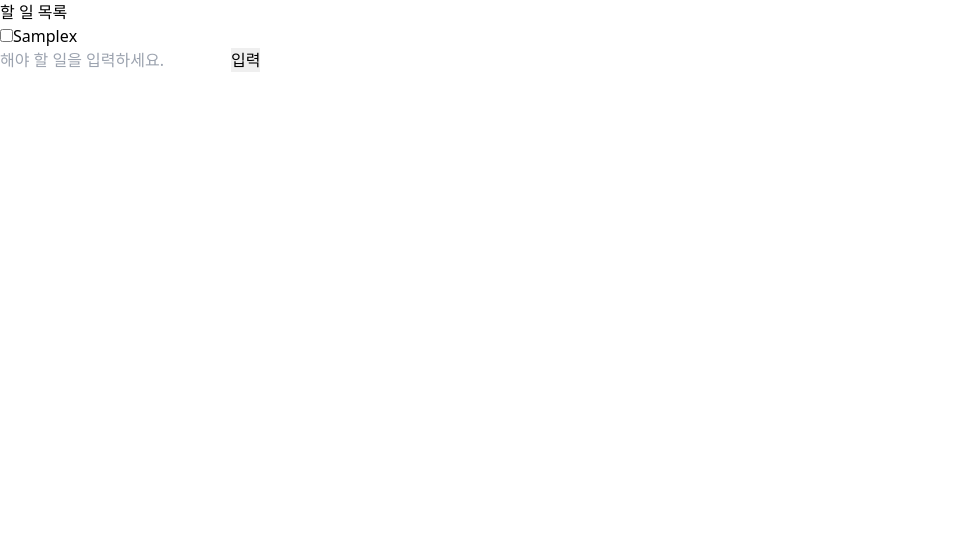
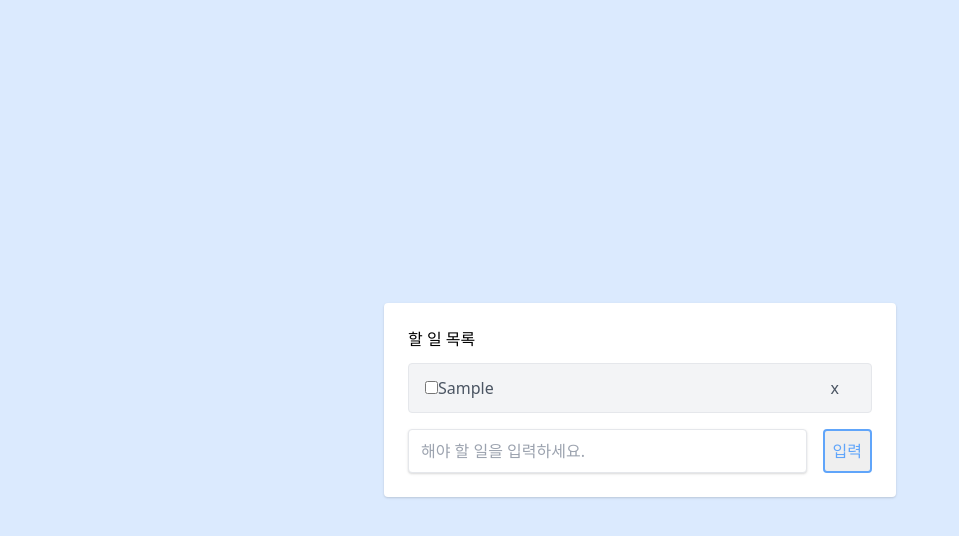
Before and after one commit to letthem/Todo-app, a React (Create React App) app: page / in a window 1280 px wide. Both pictures are taken after typing "Sample" into the empty fields and a click on the input "입력". Shown: the top 536 px of the page, without its empty margins (0-959 px from the left). Built offline with nearby package versions, Linux system fonts and the light colour scheme.

Commit message:
Design: tailwindcss로 스타일링

```diff
--- a/src/App.js
+++ b/src/App.js
@@ -24,9 +24,9 @@
   };
 
   return (
-    <div>
-      <div>
-        <div>
+    <div className="flex items-center justify-center w-screen h-screen bg-blue-100">
+      <div className="w-full p-6 m-4 bg-white rounded shadow lg:w-3/4 lg:max-w-lg">
+        <div className="flex justify-between mb-3">
           <h1>할 일 목록</h1>
         </div>
         <List todoData={todoData} setTodoData={setTodoData} />
--- a/src/components/Form.js
+++ b/src/components/Form.js
@@ -6,15 +6,20 @@
   };
 
   return (
-    <form style={{ display: "flex" }} onSubmit={handleSubmit}>
+    <form onSubmit={handleSubmit} className="flex pt-2">
       <input
         type="text"
         name="value"
+        className="w-full px-3 py-2 mr-4 text-gray-500 border rounded shadow"
         placeholder="해야 할 일을 입력하세요."
         value={value}
         onChange={handleChange}
       />
-      <input type="submit" value="입력" />
+      <input
+        className="p-2 text-blue-400 border-2 border-blue-400 rounded hover:text-white hover:bg-blue-200"
+        type="submit"
+        value="입력"
+      />
     </form>
   );
 }
--- a/src/components/List.js
+++ b/src/components/List.js
@@ -24,13 +24,26 @@
     <div>
       {todoData.map((data) => (
         <div key={data.id}>
+          <div className="flex items-center justify-between w-full px-4 py-1 my-2 text-gray-600 bg-gray-100 border rounded">
+            <div className="items-center">
               <input
                 type="checkbox"
                 defaultChecked={false}
                 onChange={() => handleCompleteChange(data.id)}
               />
+              <span className={data.completed ? "line-through" : undefined}>
                 {data.title}
-          <button onClick={() => handleClick(data.id)}>x</button>
+              </span>
+            </div>
+            <div className="items-center">
+              <button
+                className="px-4 py-2 float-right"
+                onClick={() => handleClick(data.id)}
+              >
+                x
+              </button>
+            </div>
+          </div>
         </div>
       ))}
     </div>
```
Lines whose indentation alone changed are shown as unchanged.
